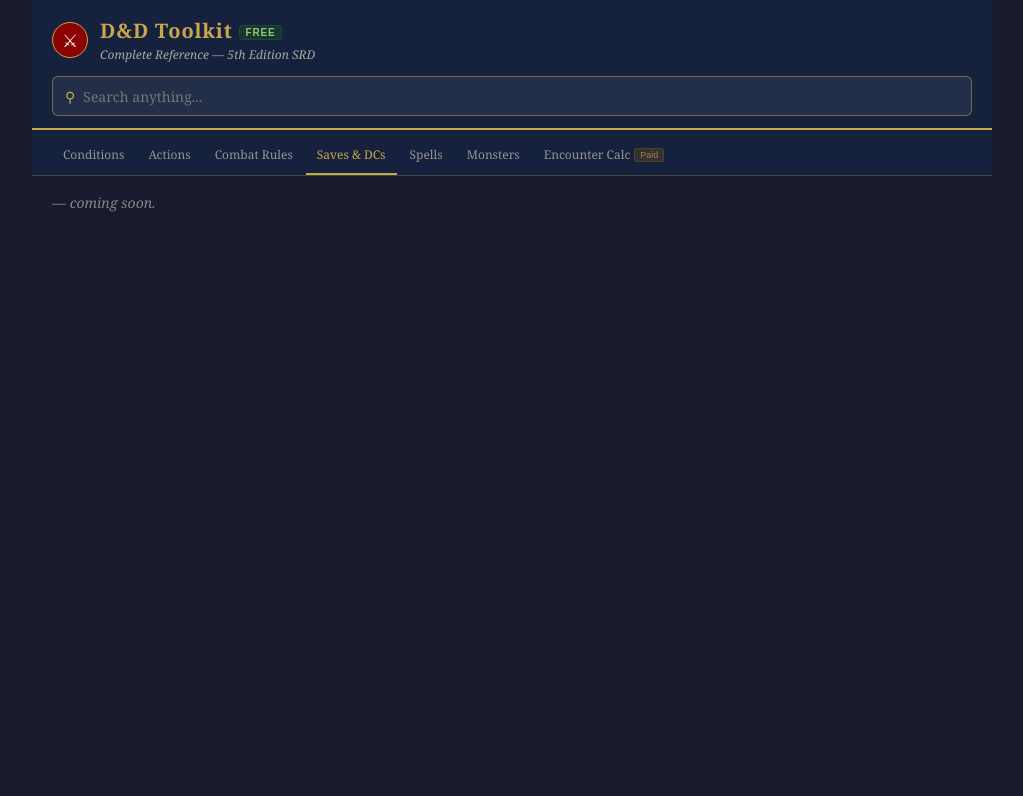
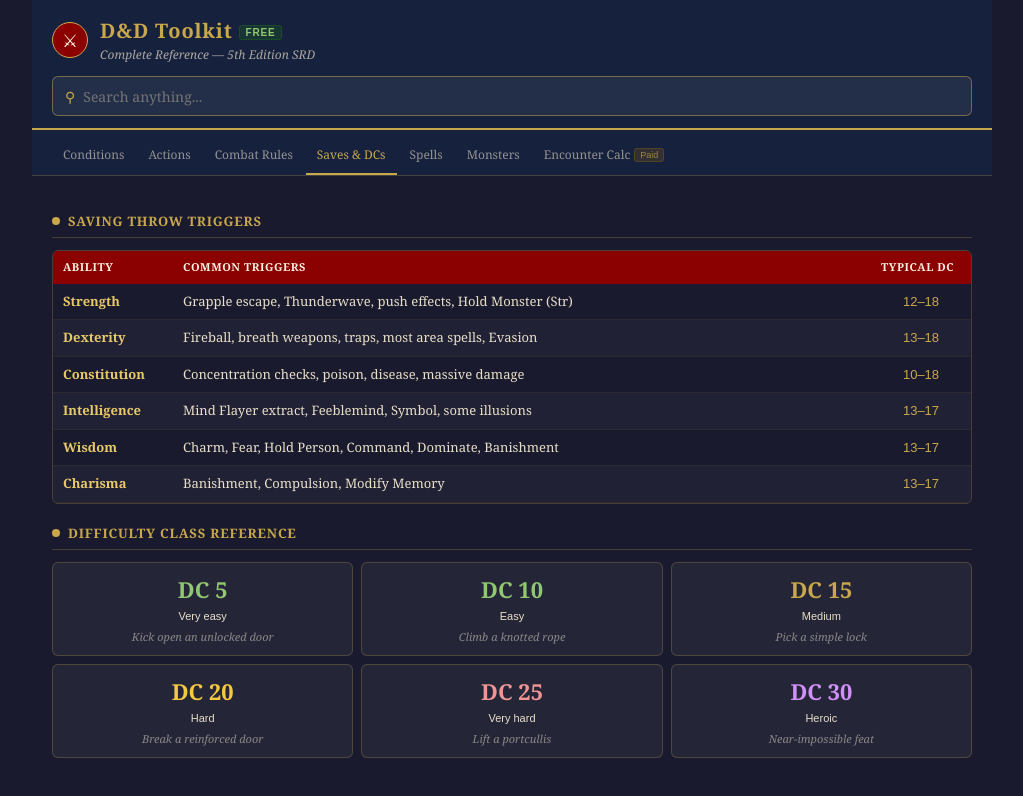
Before and after one commit to sbetting510/idlemode-toolkit, a React (Vite) app: page / in a window 1280 px wide. Both pictures are taken after typing "Sample" into the empty fields and a click on the button "Saves & DCs". Shown: the top 796 px of the page, without its empty margins (128-1151 px from the left). Built offline with nearby package versions, Linux system fonts and the light colour scheme.

Commit message:
Add Saves and DCs tab

```diff
--- a/src/App.jsx
+++ b/src/App.jsx
@@ -3,6 +3,7 @@
 import Conditions from './components/tabs/Conditions'
 import Actions from './components/tabs/Actions'
 import CombatRules from './components/tabs/CombatRules'
+import SavesDCs from './components/tabs/SavesDCs'
 
 const TABS = [
   { id: 'conditions',  label: 'Conditions',     paid: false },
@@ -220,9 +221,10 @@
         {currentTab === 'conditions'   && <Conditions  searchTerm={searchTerm} />}
         {currentTab === 'actions'      && <Actions     searchTerm={searchTerm} />}
         {currentTab === 'combat'       && <CombatRules searchTerm={searchTerm} />}
-        {!['conditions','actions','combat'].includes(currentTab) && (
+        {currentTab === 'saves'        && <SavesDCs    searchTerm={searchTerm} />}
+        {!['conditions','actions','combat','saves'].includes(currentTab) && (
           <p style={{ color: 'var(--muted)', fontStyle: 'italic', fontSize: 14 }}>
-            {currentTab.label} — coming soon.
+            {activeTab.label} — coming soon.
           </p>
         )}
       </main>
--- /dev/null
+++ b/src/components/tabs/SavesDCs.jsx
@@ -0,0 +1,143 @@
+const SAVES = [
+    { ability: 'Strength',     triggers: 'Grapple escape, Thunderwave, push effects, Hold Monster (Str)', range: '12–18' },
+    { ability: 'Dexterity',    triggers: 'Fireball, breath weapons, traps, most area spells, Evasion',    range: '13–18' },
+    { ability: 'Constitution', triggers: 'Concentration checks, poison, disease, massive damage',         range: '10–18' },
+    { ability: 'Intelligence', triggers: 'Mind Flayer extract, Feeblemind, Symbol, some illusions',       range: '13–17' },
+    { ability: 'Wisdom',       triggers: 'Charm, Fear, Hold Person, Command, Dominate, Banishment',       range: '13–17' },
+    { ability: 'Charisma',     triggers: 'Banishment, Compulsion, Modify Memory',                         range: '13–17' },
+  ]
+
+  const DCS = [
+    { dc: 5,  label: 'Very easy',  example: 'Kick open an unlocked door' },
+    { dc: 10, label: 'Easy',       example: 'Climb a knotted rope'        },
+    { dc: 15, label: 'Medium',     example: 'Pick a simple lock'          },
+    { dc: 20, label: 'Hard',       example: 'Break a reinforced door'     },
+    { dc: 25, label: 'Very hard',  example: 'Lift a portcullis'           },
+    { dc: 30, label: 'Heroic',     example: 'Near-impossible feat'        },
+  ]
+
+  function dcColor(dc) {
+    if (dc <= 10) return '#90c870'
+    if (dc <= 15) return 'var(--gold)'
+    if (dc <= 20) return '#f5c842'
+    if (dc <= 25) return '#f09595'
+    return '#d090f8'
+  }
+
+  function hl(text, term) {
+    if (!term) return text
+    const re = new RegExp(`(${term.replace(/[.*+?^${}()|[\]\\]/g, '\\$&')})`, 'gi')
+    const parts = text.split(re)
+    return parts.map((part, i) => re.test(part) ? <mark key={i}>{part}</mark> : part)
+  }
+
+  function SectionHeader({ title }) {
+    return (
+      <div style={{
+        display: 'flex', alignItems: 'center', gap: 8,
+        margin: '1.25rem 0 0.75rem', paddingBottom: 6,
+        borderBottom: '1px solid var(--border)',
+      }}>
+        <div style={{ width: 8, height: 8, borderRadius: '50%', background: 'var(--gold)', flexShrink: 0 }} />
+        <span style={{ fontSize: 13, fontWeight: 'bold', color: 'var(--gold)', letterSpacing: '0.06em', textTransform: 'uppercase' }}>
+          {title}
+        </span>
+      </div>
+    )
+  }
+
+  export default function SavesDCs({ searchTerm }) {
+    const filteredSaves = SAVES.filter(s =>
+      !searchTerm || [s.ability, s.triggers].some(v =>
+        v.toLowerCase().includes(searchTerm.toLowerCase())
+      )
+    )
+    const filteredDCs = DCS.filter(d =>
+      !searchTerm || [d.label, d.example, String(d.dc)].some(v =>
+        v.toLowerCase().includes(searchTerm.toLowerCase())
+      )
+    )
+
+    if (!filteredSaves.length && !filteredDCs.length) {
+      return (
+        <div style={{ textAlign: 'center', padding: '2rem', color: 'var(--muted)', fontStyle: 'italic' }}>
+          No saves or DCs match &ldquo;{searchTerm}&rdquo;
+        </div>
+      )
+    }
+
+    return (
+      <div>
+        {filteredSaves.length > 0 && (
+          <>
+            <SectionHeader title="Saving throw triggers" />
+            <div style={{ border: '1px solid var(--border)', borderRadius: 6, overflow: 'hidden', overflowX: 'auto' }}>
+              <table style={{ width: '100%', borderCollapse: 'collapse', fontSize: 13, minWidth: 400 }}>
+                <thead>
+                  <tr style={{ background: 'var(--crimson)' }}>
+                    {['Ability', 'Common triggers', 'Typical DC'].map((h, i) => (
+                      <th key={h} style={{
+                        padding: '8px 10px', textAlign: 'left',
+                        color: 'var(--parch)', fontSize: 11,
+                        fontWeight: 'bold', letterSpacing: '0.05em',
+                        textTransform: 'uppercase',
+                        width: i === 0 ? 120 : i === 2 ? 100 : undefined,
+                      }}>{h}</th>
+                    ))}
+                  </tr>
+                </thead>
+                <tbody>
+                  {filteredSaves.map((s, i) => (
+                    <tr key={s.ability} style={{
+                      borderBottom: '1px solid rgba(201,168,76,0.1)',
+                      background: i % 2 === 0 ? 'transparent' : 'rgba(255,255,255,0.03)',
+                    }}>
+                      <td style={{ padding: '8px 10px', fontWeight: 'bold', color: 'var(--gold2)' }}>
+                        {hl(s.ability, searchTerm)}
+                      </td>
+                      <td style={{ padding: '8px 10px', color: 'var(--parch2)', lineHeight: 1.5 }}>
+                        {hl(s.triggers, searchTerm)}
+                      </td>
+                      <td style={{ padding: '8px 10px', color: 'var(--gold)', textAlign: 'center', fontFamily: 'sans-serif' }}>
+                        {s.range}
+                      </td>
+                    </tr>
+                  ))}
+                </tbody>
+              </table>
+            </div>
+          </>
+        )}
+
+        {filteredDCs.length > 0 && (
+          <>
+            <SectionHeader title="Difficulty class reference" />
+            <div style={{
+              display: 'grid',
+              gridTemplateColumns: 'repeat(3, 1fr)',
+              gap: 8,
+            }}>
+              {filteredDCs.map(d => (
+                <div key={d.dc} style={{
+                  background: 'rgba(255,255,255,0.05)',
+                  border: '1px solid var(--border)',
+                  borderRadius: 6, padding: 10,
+                  textAlign: 'center',
+                }}>
+                  <div style={{ fontSize: 22, fontWeight: 'bold', color: dcColor(d.dc) }}>
+                    DC {d.dc}
+                  </div>
+                  <div style={{ fontSize: 11, color: 'var(--parch2)', marginTop: 2, fontFamily: 'sans-serif' }}>
+                    {hl(d.label, searchTerm)}
+                  </div>
+                  <div style={{ fontSize: 11, color: 'var(--muted)', marginTop: 4, fontStyle: 'italic' }}>
+                    {hl(d.example, searchTerm)}
+                  </div>
+                </div>
+              ))}
+            </div>
+          </>
+        )}
+      </div>
+    )
+  }
```
